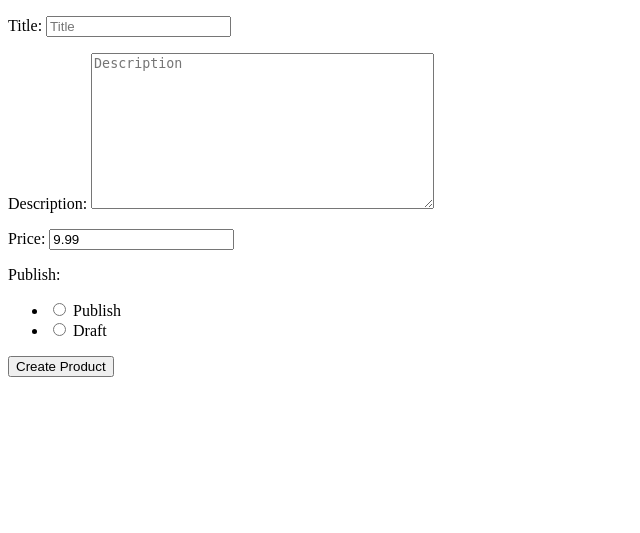
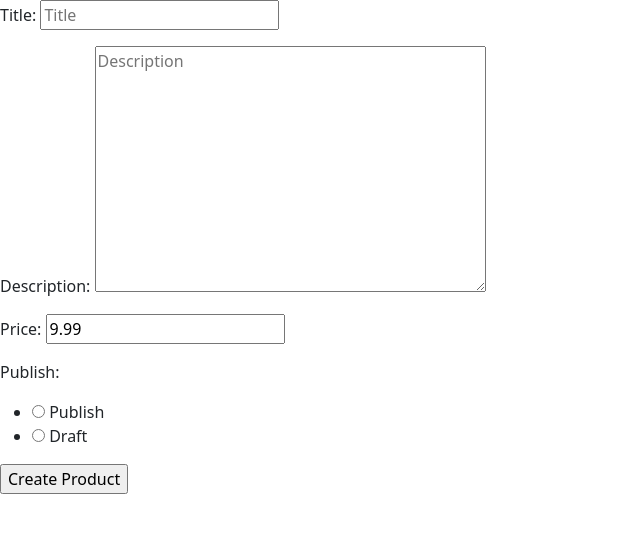
Before and after one commit to mmavroudi/digMarket, a Django app: page /create/ in a window 1280 px wide. Shown: the top 533 px of the page, without its empty margins (0-640 px from the left). Run offline with Django 3.2, Linux system fonts and the light colour scheme; some libraries are stand-ins or nearby versions.

Commit message:
add cdn links to BS5 and FA #20

```diff
--- a/src/templates/base.html
+++ b/src/templates/base.html
@@ -1,7 +1,19 @@
 <!DOCTYPE html>
 <html lang="en">
 <head>
+    <!-- Required meta tags -->
+    <meta charset="utf-8">
+    <meta name="viewport" content="width=device-width, initial-scale=1">
+
+    <!-- Bootstrap CSS -->
+    <link href="https://cdn.jsdelivr.net/npm/bootstrap@5.0.2/dist/css/bootstrap.min.css" rel="stylesheet" integrity="sha384-EVSTQN3/azprG1Anm3QDgpJLIm9Nao0Yz1ztcQTwFspd3yD65VohhpuuCOmLASjC" crossorigin="anonymous">
+
+    <!-- Font Awesome -->
+    <link rel="stylesheet" href="https://cdnjs.cloudflare.com/ajax/libs/font-awesome/6.1.1/css/all.min.css" integrity="sha512-KfkfwYDsLkIlwQp6LFnl8zNdLGxu9YAA1QvwINks4PhcElQSvqcyVLLD9aMhXd13uQjoXtEKNosOWaZqXgel0g==" crossorigin="anonymous" referrerpolicy="no-referrer" />
+
+    <title>Digital Markeplace</title>
     <style>
+
        h1 {
             color : red;
            }
```
Lines whose indentation alone changed are shown as unchanged.
